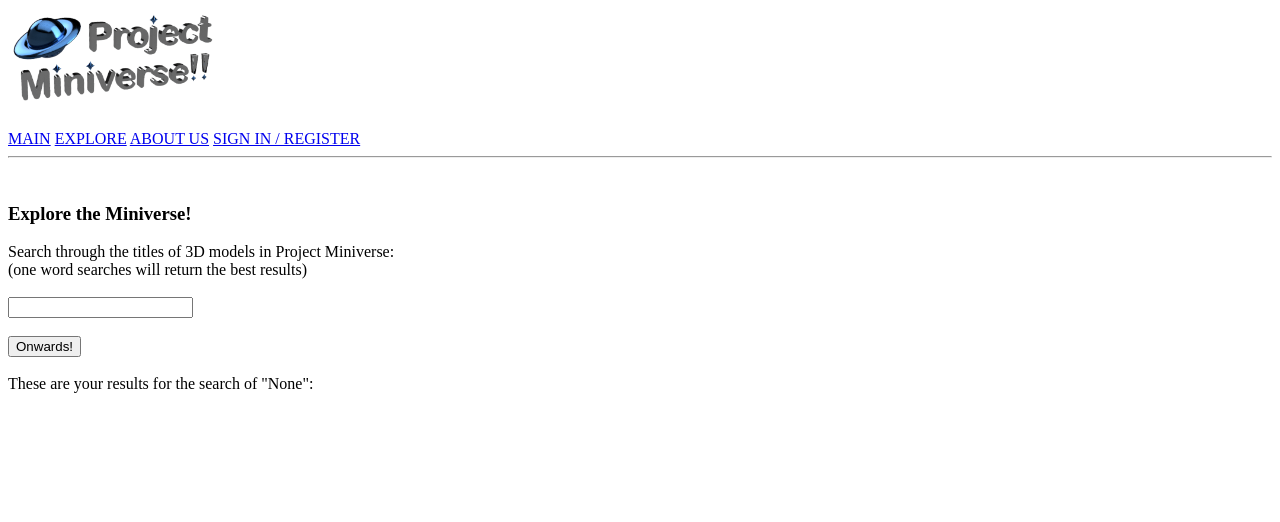
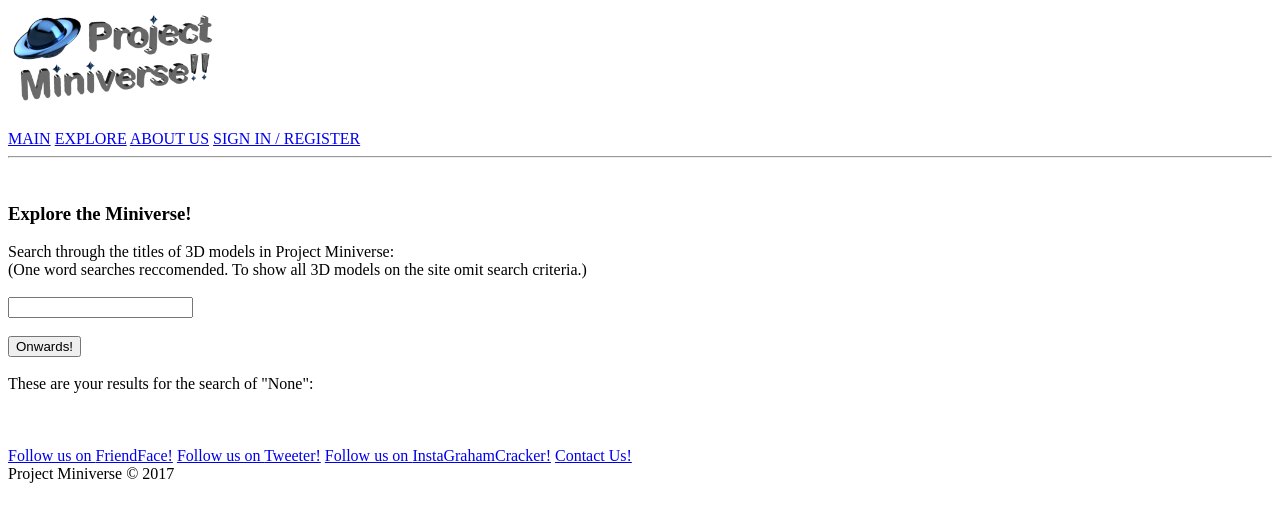
Before and after one commit to CMNWestbrook/Project-Miniverse, a Flask app: page /explore in a window 1280 px wide. Shown: the top 522 px of the page. Run offline with Flask 2, Linux system fonts and the light colour scheme; data that the repository does not hold is empty.

Commit message:
some minor changes and rollbacks for code freeze

```diff
--- a/server.py
+++ b/server.py
@@ -115,10 +115,15 @@
     img = db.session.query(UserImage.filepath_img).all()
     results = Model3d.query.filter(Model3d.title.ilike('%'+str(explore_input)+'%'))
 
-#   Employee.query.filter(Employee.name.like('%Jane%'))
     return render_template('explore.html', results=results, explore_input=explore_input, img=img)
 
-    # return ajax?
+# @app.route('/explore-results.json', methods=['POST'])
+# def exploreResults():
+#     """Search and return search results"""
+#     explore_input = request.form.get("explore-input")
+#     img = db.session.query(UserImage.filepath_img).all()
+#     results = Model3d.query.filter(Model3d.title.ilike('%'+str(explore_input)+'%'))
+#     return jsonify({'explore_input': explore_input, 'img': img, 'results': results})
 
 
 @app.route('/about')
@@ -268,7 +273,7 @@
 
 
 if __name__ == "__main__":
-    app.debug = True
+    # app.debug = True
 
     connect_to_db(app)
 
--- a/templates/about.html
+++ b/templates/about.html
@@ -2,7 +2,11 @@
 {% block content %}
 <h2>About Project Miniverse</h2>
 
-<p>Project Miniverse was founded on moon base 228 in the galaxy of Miniz.</p>
+<p>Project Miniverse was founded on moon base 228 in the galaxy of Miniz
+by a small group of 3D Printing affectionados descended from the first human colony on Mars.
+<br /><br />
+Our CEO Penolope Crenshaw has been working in this industry since 2133. Under her command the company has won multiple awards for being one of the best companies for humans to work in this star sector.
+</p>
 
 
 {% endblock %}
--- a/templates/base.html
+++ b/templates/base.html
@@ -44,5 +44,19 @@
 {% endblock %}
 
 
+<div class="footer">
+<br /><br /><br />
+<a href="/friendface/fakelink.html" class="social-media">Follow us on <span>FriendFace!</span></span></a>
+
+<a href="/tweeter/fakelink.html" class="social-media">Follow us on <span>Tweeter!</span></a>
+
+<a href="/instagrahamcraker/fakelink.html" class="social-media">Follow us on <span>InstaGrahamCracker!</span></a>
+
+<a href="/contact-us/fakelink.html" class="contact">Contact Us!</a>
+<br />
+
+Project Miniverse © 2017
+</div>
+
 </body>
 </html>
--- a/templates/explore.html
+++ b/templates/explore.html
@@ -4,16 +4,17 @@
 <h3>Explore the Miniverse!</h3>
 
 <div id="explore-form">
-    <form action="/explore" method="POST">
+    <form class="search-form" action="/explore" method="POST">
         Search through the titles of 3D models in Project Miniverse:
         <br />
-        <div class="small-words">(one word searches will return the best results)</div>
+        <div class="small-words">(One word searches reccomended. To show all 3D models on the site omit search criteria.)</div>
         <br />
         <input type="text" name="explore-input"
-        id="explore-input">
+        id="explore-input-field">
         <br /><br />
-        <input type="submit" value="Onwards!">
+        <button type="submit" id="explore-form-button" class="btn-submit">Onwards!</button>
     </form>
+
 </div>
 <br />
 These are your results for the search of "{{ explore_input }}":
@@ -22,12 +23,29 @@
       <li>
         {% if result.user_images %}
         <img src= "static/uploaded/images/{{ result.user_images[0].filepath_img }}" height="50em" alt="search_thumbnail">
+
         {% else %}
         No image available
         {% endif %}
 
         <a href = "/model_3d_page/{{ result.model_3d_id }}">{{ result.title }}</a>
+        <br /><br />
       </li>
     {% endfor %}
 </div>
+
+
+<!-- <script src="https://code.jquery.com/jquery.js"></script> -->
+<!--<script>
+// function initiateExplore(evt) {
+//     evt.preventDefault();
+
+//     var formInputs = {
+//         "explore_input": $("#explore-input-field").val()
+//     };
+
+//     $.post("/explore-results.json", formInputs);
+// }
+</script>-->
+
 {% endblock %}
--- a/templates/user.html
+++ b/templates/user.html
@@ -7,7 +7,7 @@
 <div>
         <h3>Upload a 3D model in STL format here:</h3>
 
-        <a href="/upload_file_stl" id="upload_page">Upload Page</a>
+        <a href="/upload_file_stl" id="upload_page">Upload Your STL</a>
 </div>
 
 
@@ -32,5 +32,4 @@
 
     {% endif %}
 
-
 {% endblock %}
```
Also changed, not shown: templates/model_3d_page.html (+4 -4 lines), 1 other file.
